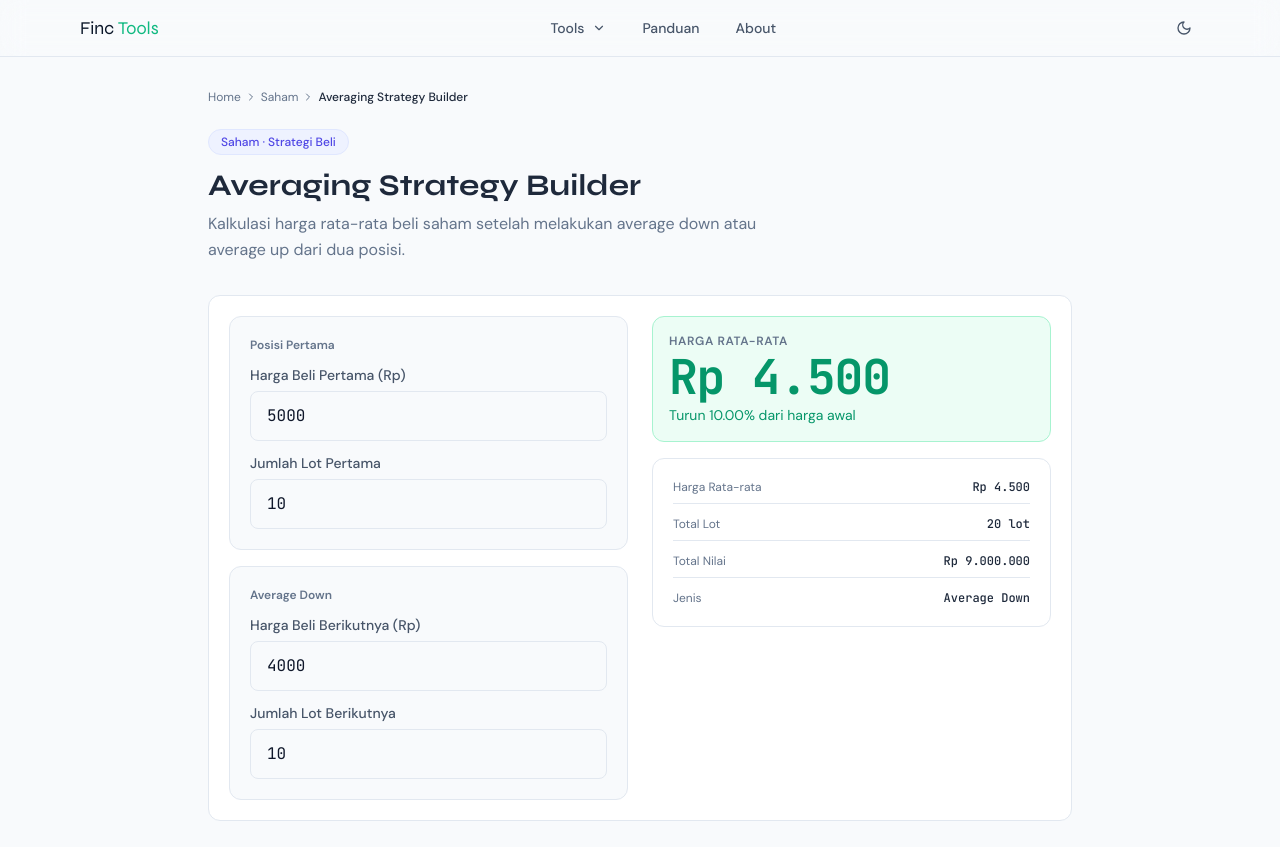
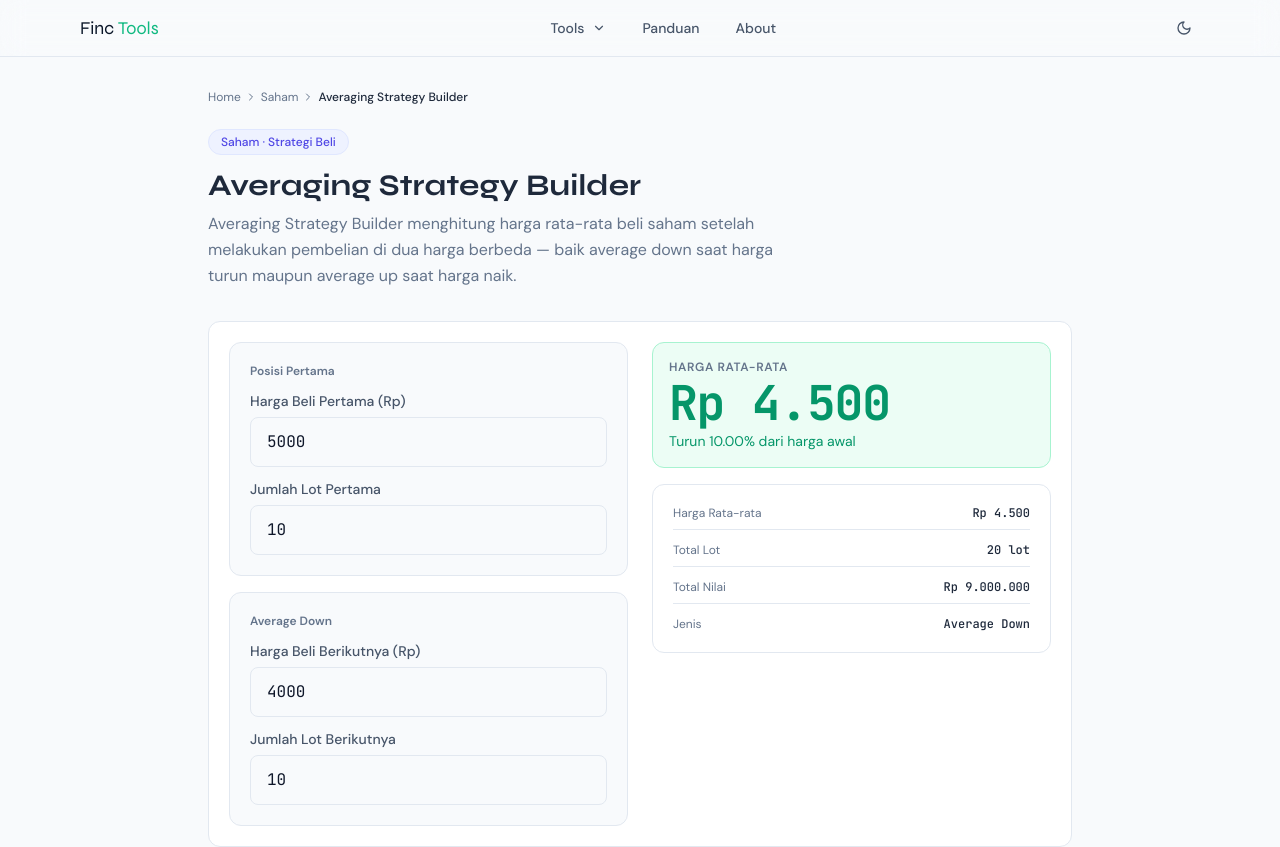
Before and after one commit to nurudhuhaalamin/finctools, a Next.js app: page /saham/averaging-strategy-builder in a window 1280 px wide. Shown: the top 847 px of the page. Built offline with nearby package versions, Linux system fonts and the light colour scheme.

Commit message:
Add files via upload

```diff
--- a/app/saham/averaging-strategy-builder/page.tsx
+++ b/app/saham/averaging-strategy-builder/page.tsx
@@ -5,18 +5,19 @@ import Header from '@/components/layout/Header'
 import Footer from '@/components/layout/Footer'
 import SahamToolPage from '@/components/layout/SahamToolPage'
 import AveragingStrategyBuilder from '@/components/tools/saham/AveragingStrategyBuilder'
-export const metadata: Metadata = { title: 'Averaging Strategy Builder | FincTools', description: 'Kalkulasi harga rata-rata beli saham setelah melakukan average down atau average up dari dua posisi.' }
+export const metadata: Metadata = { title: 'Averaging Strategy Builder — Hitung Harga Rata-rata Saham | FincTools', description: 'Kalkulasi harga rata-rata beli saham setelah average down atau average up dari dua posisi berbeda.' }
 export default function Page() {
   return (<><Header /><main className="mx-auto max-w-4xl px-4 py-8">
     <nav className="flex items-center gap-1 text-xs text-[--text-secondary] mb-6"><Link href="/" className="hover:text-finc-green">Home</Link><ChevronRight size={12}/><Link href="/saham" className="hover:text-finc-green">Saham</Link><ChevronRight size={12}/><span className="text-[--text-primary] font-medium">Averaging Strategy Builder</span></nav>
-    <SahamToolPage name="Averaging Strategy Builder" description="Kalkulasi harga rata-rata beli saham setelah melakukan average down atau average up dari dua posisi."
-      steps={[{title:'Isi semua input',desc:'Masukkan data keuangan kamu pada setiap field.'},{title:'Sesuaikan parameter',desc:'Ubah nilai sesuai kondisi aktual dengan slider atau angka.'},{title:'Baca hasilnya',desc:'Hasil kalkulasi muncul real-time.'},{title:'Gunakan sebagai referensi',desc:'Konsultasikan keputusan besar dengan profesional berlisensi.'}]}
-      formula="Kalkulasi menggunakan formula keuangan standar yang terverifikasi."
-      variables={[{name:'Input',desc:'Variabel input disesuaikan kebutuhan tool'},{name:'Output',desc:'Hasil kalkulasi real-time berbasis formula matematika'}]}
-      history={"Tool ini menggunakan prinsip keuangan yang digunakan profesional secara global.\n\nPendekatan berbasis matematika menghasilkan keputusan yang lebih objektif.\n\nFincTools menyediakan tools ini gratis untuk literasi keuangan Indonesia."}
-      faqs={[{q:'Seberapa akurat hasilnya?',a:'Akurat secara matematis. Untuk keputusan besar, konsultasikan dengan profesional.'},{q:'Apakah data tersimpan?',a:'Tidak. Semua kalkulasi berjalan di browser, tidak ada data yang dikirim ke server.'},{q:'Apakah cocok untuk semua kondisi?',a:'Dirancang untuk kondisi umum. Situasi khusus mungkin perlu konsultasi profesional.'}]}
-      related={[{name:'DCA Simulator',href:'/investasi/dca-simulator',desc:'Simulasi investasi rutin'},{name:'KPR Affordability Checker',href:'/kredit-properti/kpr-affordability-checker',desc:'Cek kemampuan KPR'},{name:'Tax Optimizer PPh 21',href:'/pajak/tax-optimizer-pph21',desc:'Hitung pajak karyawan'},{name:'Risk Manager',href:'/trading/risk-manager',desc:'Manajemen risiko trading'}]}
-      references={['OJK. <em>Panduan Keuangan.</em> <a href="https://ojk.go.id" target="_blank" rel="noopener noreferrer" class="text-finc-green hover:underline">ojk.go.id</a>','BI. <em>Edukasi Keuangan.</em> <a href="https://bi.go.id" target="_blank" rel="noopener noreferrer" class="text-finc-green hover:underline">bi.go.id</a>']}
+    <SahamToolPage name="Averaging Strategy Builder" description="Averaging Strategy Builder menghitung harga rata-rata beli saham setelah melakukan pembelian di dua harga berbeda — baik average down saat harga turun maupun average up saat harga naik."
+      steps={[{title:'Isi Harga Beli Pertama',desc:'Masukkan harga per lembar saat kamu pertama kali membeli saham.'},{title:'Isi Jumlah Lot Pertama',desc:'Berapa lot yang dibeli pada transaksi pertama.'},{title:'Isi Harga Beli Berikutnya',desc:'Masukkan harga saat kamu menambah posisi — lebih rendah untuk average down, lebih tinggi untuk average up.'},{title:'Isi Jumlah Lot Berikutnya',desc:'Berapa lot yang ditambahkan pada transaksi kedua.'},{title:'Baca Hasilnya',desc:'Harga rata-rata muncul otomatis. Ini adalah harga break-even baru kamu sebelum biaya fee.'}]}
+      formula={"Avg Harga = (Harga1 × Lot1 + Harga2 × Lot2) / (Lot1 + Lot2)\nTotal Nilai = Avg Harga × Total Lot × 100 (1 lot = 100 lembar)"}
+      formulaExample={"Beli 10 lot @ Rp 5.000 = Rp 5.000.000\nTambah 10 lot @ Rp 4.000 = Rp 4.000.000\nAverage = (5.000.000 + 4.000.000) / (20 × 100) = Rp 4.500"}
+      variables={[{name:'Harga1',desc:'Harga per lembar pada pembelian pertama'},{name:'Lot1',desc:'Jumlah lot pada pembelian pertama (1 lot = 100 lembar)'},{name:'Harga2',desc:'Harga per lembar pada pembelian tambahan'},{name:'Lot2',desc:'Jumlah lot pada pembelian tambahan'},{name:'Avg Harga',desc:'Harga rata-rata tertimbang dari kedua posisi'}]}
+      history={"Strategi averaging digunakan investor sejak pasar saham modern terbentuk di abad ke-19. Benjamin Graham, mentor Warren Buffett, membahas konsep ini secara mendalam dalam The Intelligent Investor (1949) sebagai salah satu cara disiplin untuk mengelola posisi yang sedang merugi.\n\nAverage down populer di kalangan investor nilai (value investor) yang percaya bahwa penurunan harga sementara menciptakan kesempatan beli lebih banyak dengan harga lebih murah. Namun strategi ini membutuhkan keyakinan kuat terhadap fundamental perusahaan.\n\nPeter Lynch dalam buku One Up on Wall Street (1989) mengingatkan bahwa average down hanya layak dilakukan jika alasan awal membeli saham masih valid — bukan sekadar karena harga sudah turun jauh."}
+      faqs={[{q:'Kapan sebaiknya melakukan average down?',a:'Average down layak dilakukan jika fundamental perusahaan masih kuat, penurunan harga disebabkan sentimen pasar bukan masalah bisnis, dan kamu punya modal cadangan yang tidak akan dibutuhkan dalam waktu dekat. Jangan average down hanya karena rugi — pastikan alasan awal kamu membeli masih valid.'},{q:'Apakah average up menguntungkan?',a:'Average up berarti menambah posisi di harga lebih tinggi. Ini lazim dilakukan trader momentum yang percaya trend akan berlanjut. Risikonya: jika harga berbalik, harga rata-rata yang lebih tinggi membuat kerugian lebih besar.'},{q:'Berapa lot maksimum yang ideal untuk averaging?',a:'Tidak ada angka pasti — bergantung pada manajemen risiko kamu. Aturan umum: total posisi satu saham tidak lebih dari 10–20% dari total portofolio. Gunakan Risk Manager atau Entry Price Optimizer untuk menentukan lot yang aman.'},{q:'Bagaimana menghitung harga break-even setelah averaging?',a:'Harga break-even setelah fee bisa berbeda dari harga rata-rata murni. Gunakan Break-even Analyzer untuk memperhitungkan biaya fee beli dan jual broker secara akurat.'}]}
+      related={[{name:'Break-even Analyzer',href:'/saham/break-even-analyzer',desc:'Hitung harga jual minimum untuk balik modal setelah fee broker'},{name:'Entry Price Optimizer',href:'/saham/entry-price-optimizer',desc:'Tentukan lot optimal berdasarkan modal dan risiko sebelum averaging'},{name:'Risk Manager',href:'/trading/risk-manager',desc:'Hitung ukuran posisi yang aman sebelum menambah posisi saham'},{name:'Trade Analyzer',href:'/trading/trade-analyzer',desc:'Analisis R/R ratio setelah menentukan target harga dan stop loss'}]}
+      references={['Graham, B. (1949). <em>The Intelligent Investor.</em> Harper & Brothers.','Lynch, P. (1989). <em>One Up on Wall Street.</em> Simon & Schuster.','IDX. <em>Panduan Investasi Saham.</em> <a href="https://idx.co.id" target="_blank" rel="noopener noreferrer" class="text-finc-green hover:underline">idx.co.id</a>']}
     ><AveragingStrategyBuilder /></SahamToolPage>
   </main><Footer /></>)
 }
```
